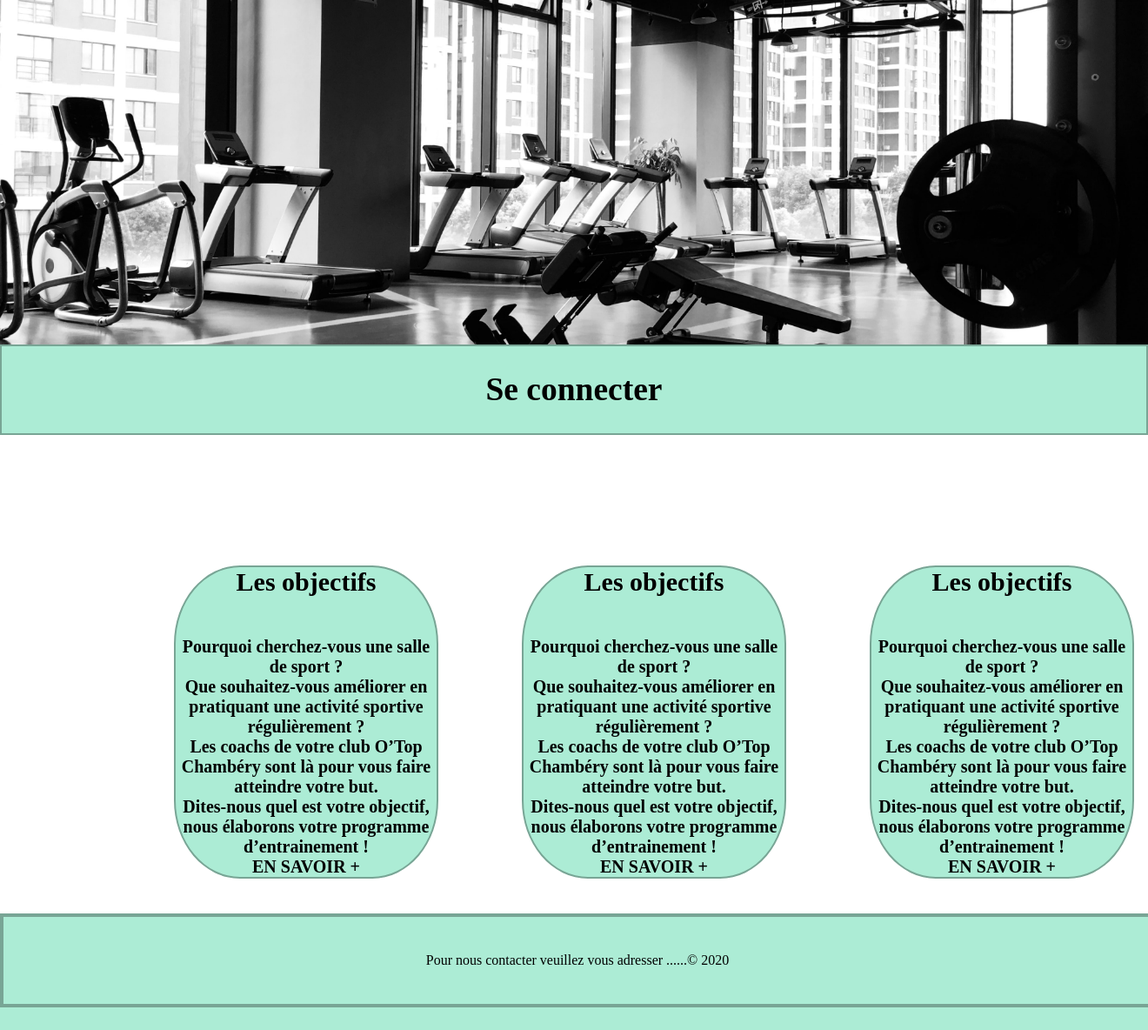
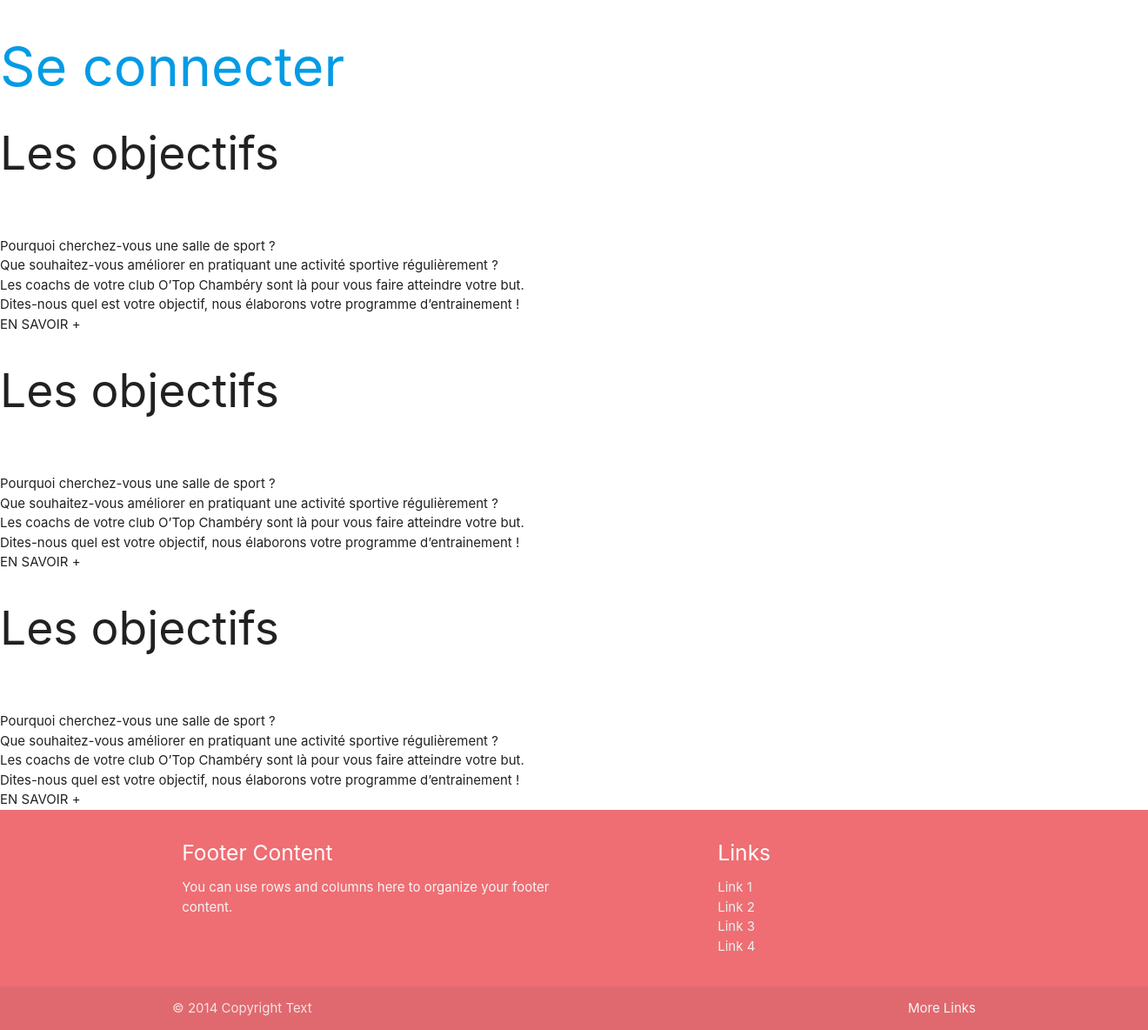
Before and after one commit to mage561/site-hugo, a PHP site: page / in a window 1320 px wide. Shown: the whole page at 87% size. Before the commit the page ends 1158 px from the top, so only its background shows below. Run offline with PHP 8.4, Linux system fonts and the light colour scheme.

Commit message:
ajout du fichier de test de materialize et du footer

```diff
--- a/index.php
+++ b/index.php
@@ -6,7 +6,8 @@
 <!DOCTYPE html>
 <html>
 <head>
-    <link rel="stylesheet" type="text/css" href="style/style.css">
+    <!-- <link rel="stylesheet" type="text/css" href="style/style.css">  -->
+	<link rel="stylesheet" href="https://cdnjs.cloudflare.com/ajax/libs/materialize/1.0.0/css/materialize.min.css">
     <meta charset="utf-8">
 
     <title>Accueil</title>
@@ -102,9 +103,30 @@
 
 
 
-    <footer>
-      <div id="g"> <p> Pour nous contacter veuillez vous adresser ......© 2020</p> </div>
-
-    </footer>
+	<footer class="page-footer">
+	  <div class="container">
+		<div class="row">
+		  <div class="col l6 s12">
+			<h5 class="white-text">Footer Content</h5>
+			<p class="grey-text text-lighten-4">You can use rows and columns here to organize your footer content.</p>
+		  </div>
+		  <div class="col l4 offset-l2 s12">
+			<h5 class="white-text">Links</h5>
+			<ul>
+			  <li><a class="grey-text text-lighten-3" href="#!">Link 1</a></li>
+			  <li><a class="grey-text text-lighten-3" href="#!">Link 2</a></li>
+			  <li><a class="grey-text text-lighten-3" href="#!">Link 3</a></li>
+			  <li><a class="grey-text text-lighten-3" href="#!">Link 4</a></li>
+			</ul>
+		  </div>
+		</div>
+	  </div>
+	  <div class="footer-copyright">
+		<div class="container">
+		© 2014 Copyright Text
+		<a class="grey-text text-lighten-4 right" href="#!">More Links</a>
+		</div>
+	  </div>
+	</footer>
 </body>
 </html>
```
Also changed, not shown: test.php (added, +25 -0 lines).
